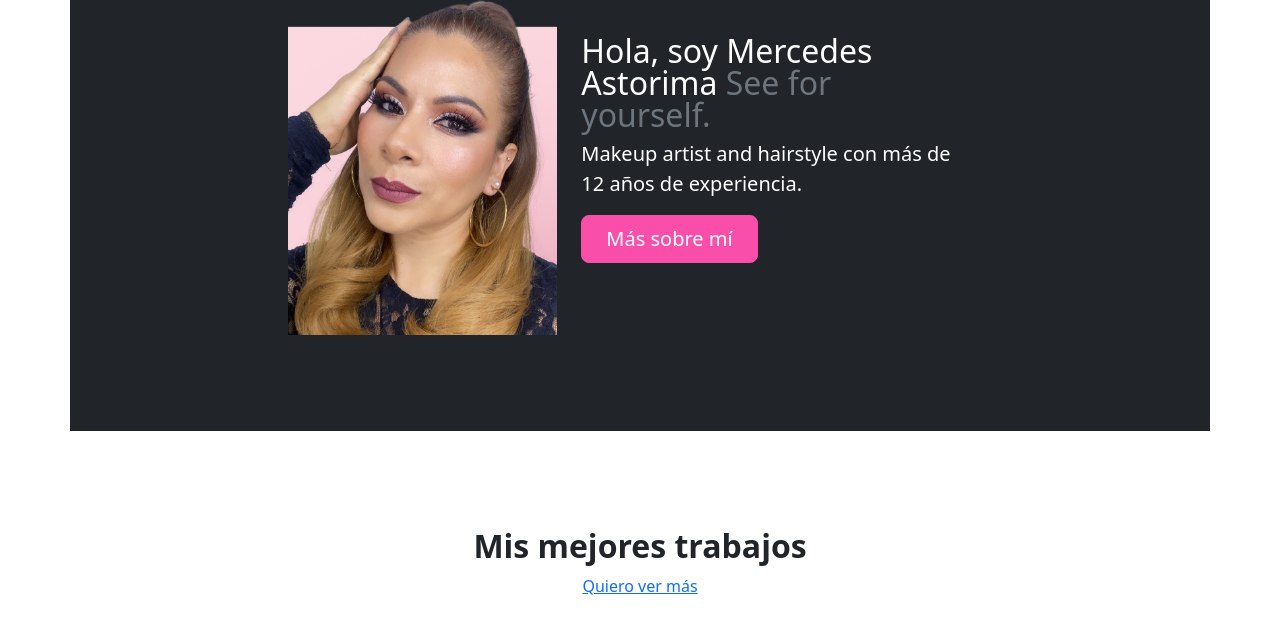
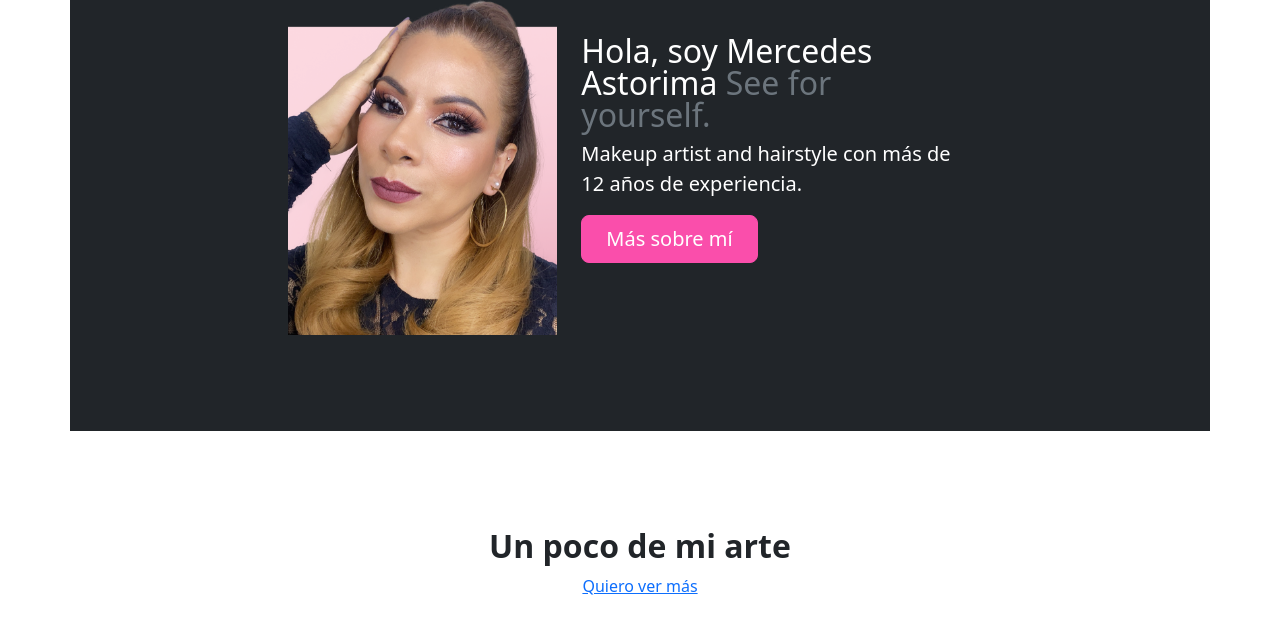
Before and after one commit to jorcidesign/mercedesAstorimaMakeUp, a plain HTML site: page index.html in a window 1280 px wide. Shown: the part 626-1250 px from the top of the page. Drawn offline with nearby package versions, Linux system fonts and the light colour scheme.

Commit message:
cambios en la gallery section del index

```diff
--- a/index.html
+++ b/index.html
@@ -101,7 +101,7 @@
 
         <div class="mt-5 pt-5 text-center">
 
-            <h2 class="fw-bold">Mis mejores trabajos</h2>
+            <h2 class="fw-bold">Un poco de mi arte</h2>
             <a href="" class="primary-link">Quiero ver más</a>
 
         </div>
```
